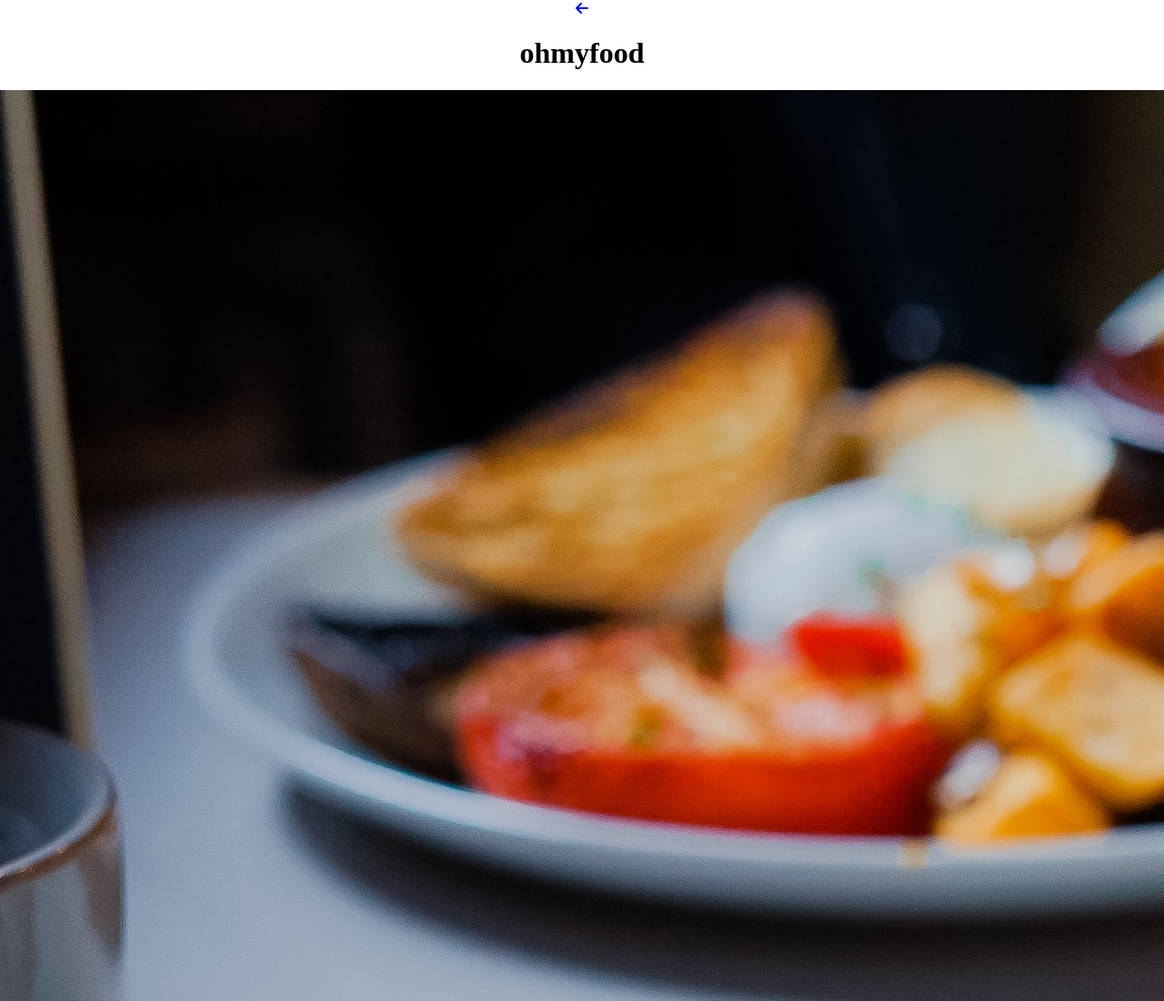
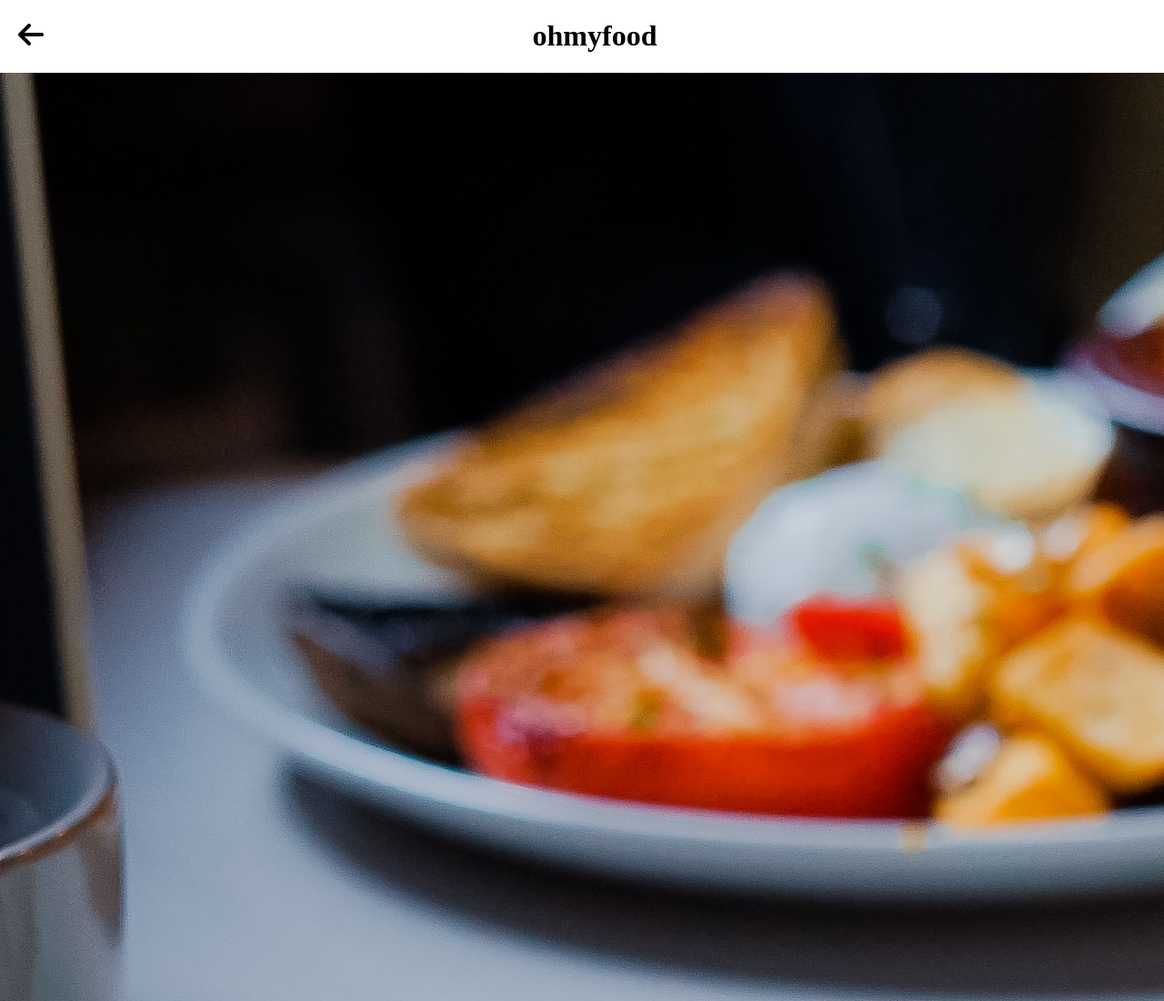
Before and after one commit to MarineGlawnick/OpenClassrooms_OhMyFood, a website: page menu_a_la_française.html in a window 1280 px wide. Shown: the top 1100 px of the page at 91% size. Drawn offline with Linux system fonts and the light colour scheme; a web font is replaced by a local one.

Commit message:
add header to menu

```diff
--- a/menu_a_la_française.html
+++ b/menu_a_la_française.html
@@ -18,7 +18,7 @@
     </head>
 
     <body>
-        <header class="header_home">
+        <header class="header_menu">
             <a href="index.html"><i class="fa-solid fa-arrow-left"></i></a>
             <h1>ohmyfood</h1>
         </header>
--- a/sass/layout/_header.scss
+++ b/sass/layout/_header.scss
@@ -8,6 +8,29 @@
     }
 }
 
+.header_menu {
+    display: flex;
+    flex-direction: row;
+    justify-content: center;
+    align-items: baseline;
+
+    h1 {
+        font-family: Shrikhand;
+        flex: 1;
+        text-align: center;
+        padding-right: 20px;
+    }
+
+    a {
+        padding-left: 20px;
+
+        i {
+            font-size: 32px;
+            color: black;
+        }
+    }
+}
+
 .header_location {
     width: 100%;
     background-color: $neutral;
@@ -15,5 +38,5 @@
     align-items: baseline;
     justify-content: center;
     gap: 10px;
-    box-shadow: inset  0 5px 4px -2px darken($neutral, 15%);
+    box-shadow: inset 0 5px 4px -2px darken($neutral, 15%);
 }
```
Also changed, not shown: public/css/style.css, sass/main.css, sass/pages/_menu.scss (added), 2 other files.
